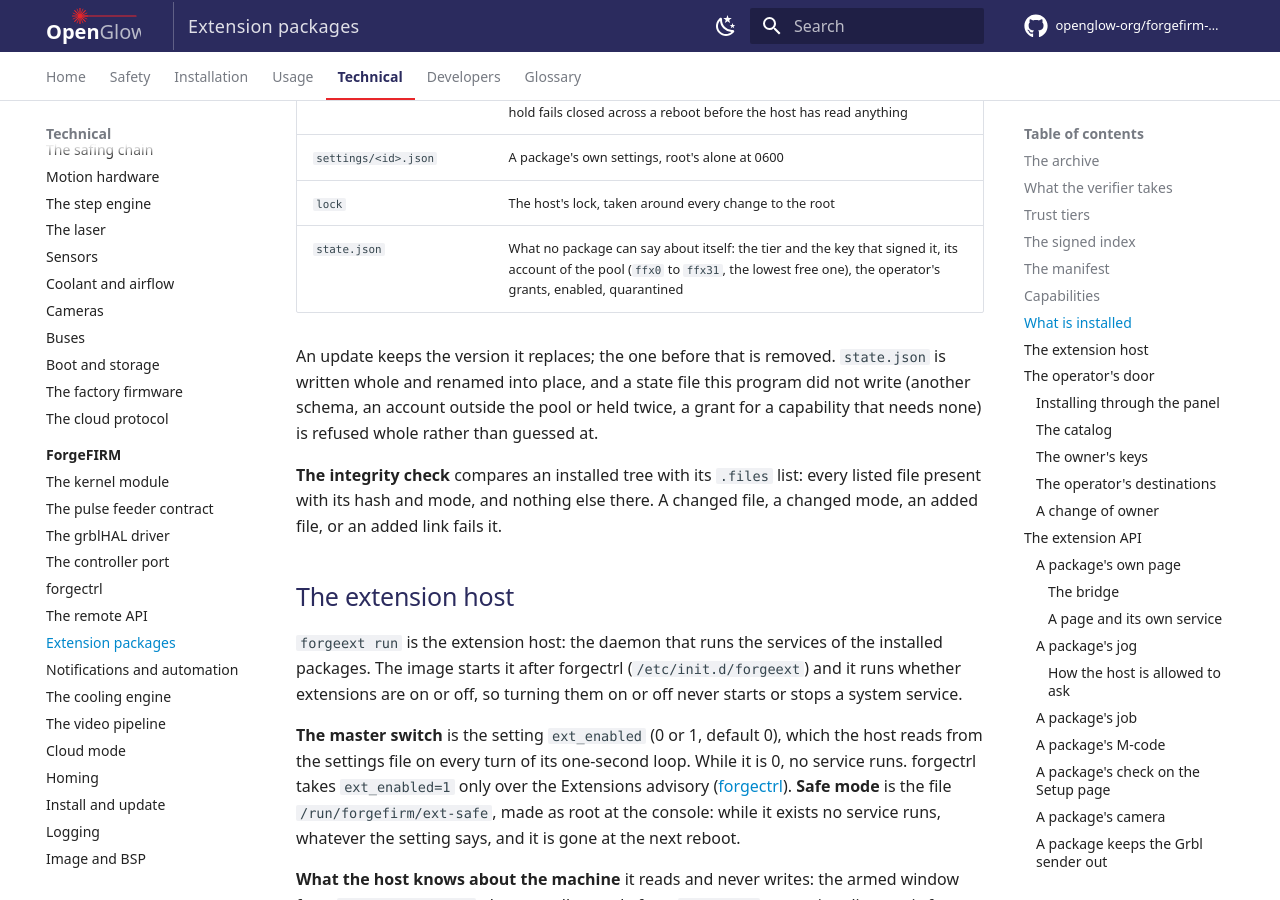
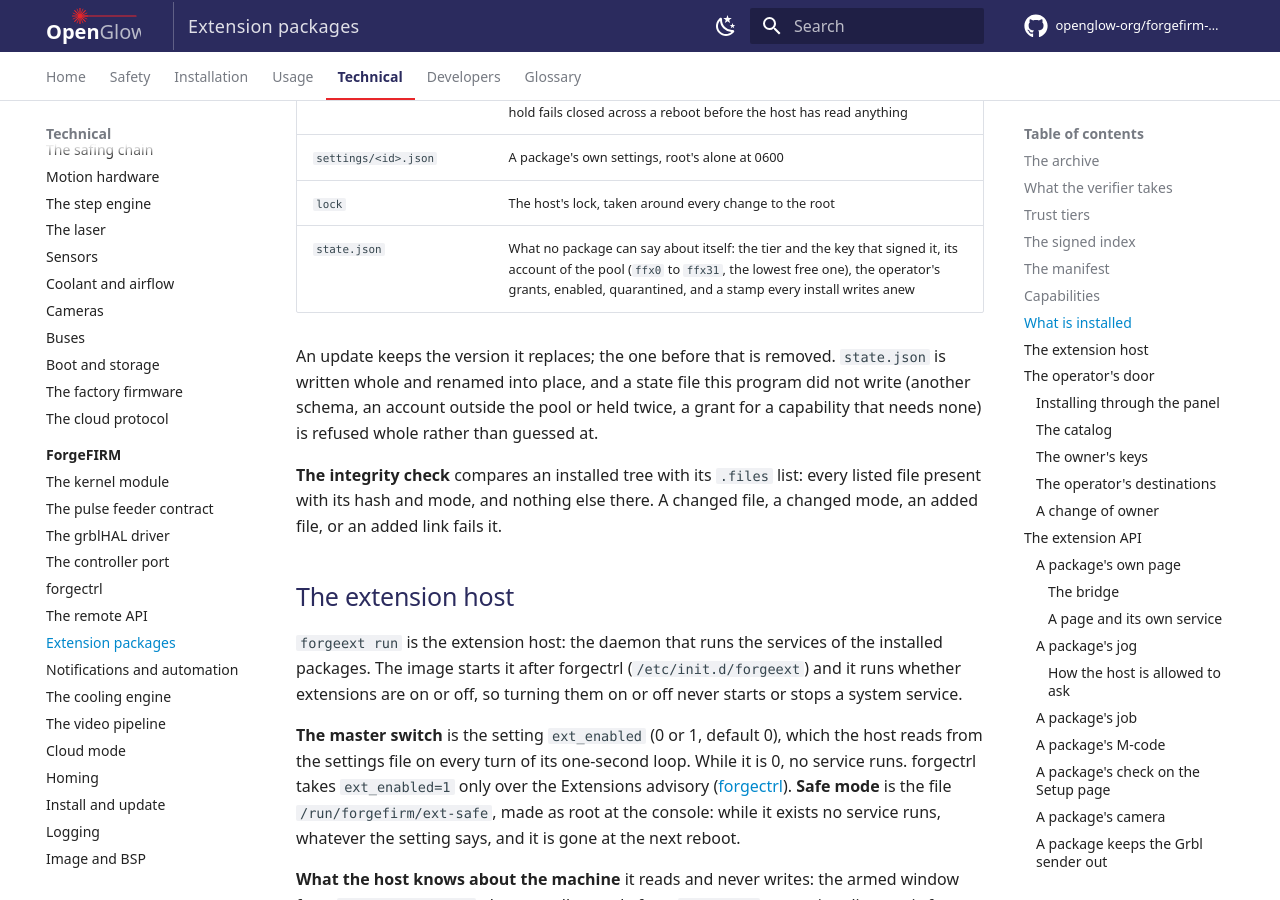
Before and after one commit to openglow-org/forgefirm-docs, an MkDocs documentation site: the page built from docs/technical/forgefirm/extensions.md, in a window 1280 px wide and 900 px high, scrolled down 9988 px. Built offline with MkDocs 1.6.1 and Material for MkDocs 9.7.7, drawn with Linux system fonts in a browser that asks for light colours; comment, search, counter and statistics services are not loaded; some of the changed text lies outside the part shown.

Commit message:
Extensions: the install's stamp, and a reinstall starts a service again
technical/forgefirm/extensions.md: state.json keeps a stamp every install
writes anew, and a running service whose install changed (a new version,
or the same one removed and installed again) is stopped and started again
outside an armed window, as one whose destinations changed.

check-style, check-interfaces and zensical build clean.

```diff
--- a/docs/technical/forgefirm/extensions.md
+++ b/docs/technical/forgefirm/extensions.md
@@ -338,7 +338,7 @@
 | `required-holds/` | One empty file per package whose hold the operator marked required, so a hold fails closed across a reboot before the host has read anything |
 | `settings/<id>.json` | A package's own settings, root's alone at 0600 |
 | `lock` | The host's lock, taken around every change to the root |
-| `state.json` | What no package can say about itself: the tier and the key that signed it, its account of the pool (`ffx0` to `ffx31`, the lowest free one), the operator's grants, enabled, quarantined |
+| `state.json` | What no package can say about itself: the tier and the key that signed it, its account of the pool (`ffx0` to `ffx31`, the lowest free one), the operator's grants, enabled, quarantined, and a stamp every install writes anew |
 
 An update keeps the version it replaces; the one before that is removed. `state.json` is written whole and renamed into
 place, and a state file this program did not write (another schema, an
@@ -420,7 +420,7 @@
 | Healthy | after 60 s of running: the backoff starts over, and the package's previous version is removed |
 | Quarantine | at the fifth end inside 10 minutes without reaching healthy; remembered in `state.json` until the operator lifts it |
 | A service that should not run | (disabled, removed, quarantined, the wrong controller mode, extensions off) is stopped: its group is killed and removed, and its chain and map element are taken out of the rule table |
-| A service whose version, or whose operator's destinations, changed | is stopped and started again with them, outside an armed window; that is not an end that counts toward quarantine |
+| A service whose install (a new version, or the same one removed and installed again), or whose operator's destinations, changed | is stopped and started again with them, outside an armed window; that is not an end that counts toward quarantine |
 | Extensions off, safe mode, the host stopping | `ext.shutdown` is put in the event feed, and the services are stopped one second later ([The events a package reads](#the-events-a-package-reads)) |
 
 **The armed window.** While the window is open, every service is frozen
```
